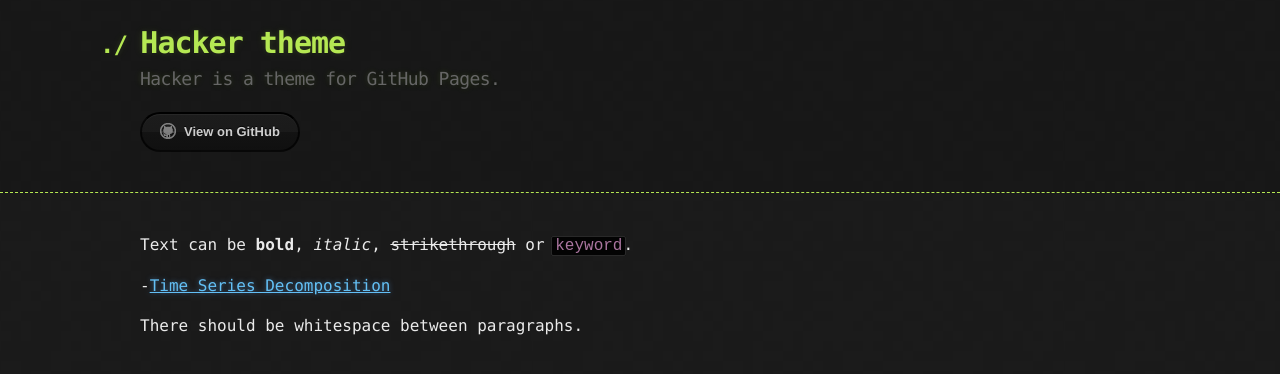
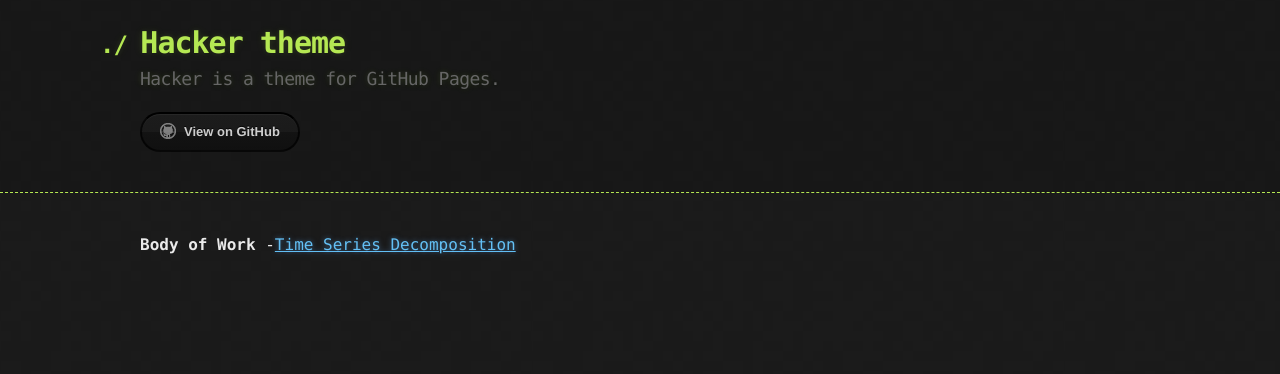
Before and after one commit to rferg012/rferg012.gethub.io, a Jekyll site: the page built from index.md, in a window 1280 px wide. Shown: the top 374 px of the page. Built offline with Jekyll 4.4.1, drawn with Linux system fonts in a browser that asks for light colours; our own code applies the rules of GitHub Pages for plain Markdown files.

Commit message:
Update index.md

```diff
--- a/index.md
+++ b/index.md
@@ -2,9 +2,5 @@
 title: Royall Ferguson's Showcase
 description: This is a website to showcase the works and experience of Royall Ferguson.
 ---
-
-Text can be **bold**, _italic_, ~~strikethrough~~ or `keyword`.
-
+**Body of Work**
 -[Time Series Decomposition](/timeseries/index.md)
-
-There should be whitespace between paragraphs.
```
